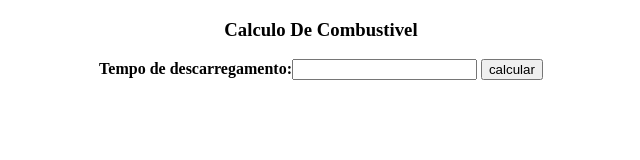
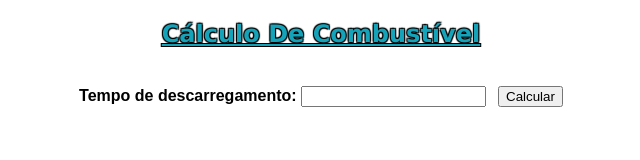
Before and after one commit to rafael-rochaalmeida/Sprint1, a plain HTML site: page Documentacao/simuladorFinanceiro.html in a window 1280 px wide. Shown: the whole page, without its empty margins (319-959 px from the left). Drawn offline with Linux system fonts and the light colour scheme.

Commit message:
enfeitando o simulador financeiro

```diff
--- a/Documentacao/simuladorFinanceiro.html
+++ b/Documentacao/simuladorFinanceiro.html
@@ -1,30 +1,42 @@
 <!DOCTYPE html>
-<html lang="en">
+<html lang="pt-br">
   <head>
-    <meta charset="UTF-8">
-    <meta name="viewport" content="width=device-width, initial-scale=1.0">
-    <title>Document</title>
+    <meta charset="UTF-8" />
+    <meta name="viewport" content="width=device-width, initial-scale=1.0" />
+    <title>Cálculo de Combustível</title>
   </head>
   <body>
-    <div style="text-align: center;">
-    <h3 >Calculo De Combustivel</h3>
-    <b>Tempo de descarregamento:</b><input id="horas">
-    <button onclick="calculo ()">
-        calcular
-    </button>
+    <div style="text-align: center">
+      <h2
+        style="
+          font-family: verdana;
+          color: #15a3b9;
+          text-shadow: black 1px 1px 1px, black -1px 1px 1px, black 1px -1px 1px,
+            black -1px -1px 1px;
+        "
+      >
+        <u>Cálculo De Combustível</u>
+      </h2>
+      <br />
+      <b style="font-family: arial">Tempo de descarregamento: </b
+      ><input id="horas" />&nbsp;&nbsp;
+      <button onclick="calculo()">Calcular</button>
     </div>
-    <div id="resultado"></div>
+    <br /><br />
+    <div style="text-align: center" id="resultado"></div>
   </body>
 </html>
 <script>
-
-    function calculo (){
+  function calculo() {
     var valorCombustivel = Number(horas.value) * 3600;
-        resultado.innerHTML += `Atracado no porto você gasta em média R$ ${valorCombustivel} em combustivel até descarregar.`;
+    resultado.innerHTML += `<span style = 'font-family: arial'>Atracado no porto você gasta em média <b style = 'color: red'><u>R$${valorCombustivel}</u></b>
+     em combustivel até descarregar.</span>`;
     economia();
   }
-    function economia(){
+  function economia() {
     var valorEconomia = (Number(horas.value) - 4) * 3600;
-        resultado.innerHTML += `<br> Com nosso software você economizara 4 horas no descarregamento, Com isso você ira gastar apneas R$${valorEconomia} em todo o descarregamento.`;
+    resultado.innerHTML += `<br><span style = 'font-family: arial'>Usando nosso software você economizará
+     <b style = 'color: #15a3b9'><u>4 horas</u></b> no descarregamento. Com isso você irá gastar apenas <b style = 'color: #15a3b9'><u>R$${valorEconomia}</u></b>
+     em todo o descarregamento.</span>`;
   }
 </script>
```
Lines whose indentation alone changed are shown as unchanged.
